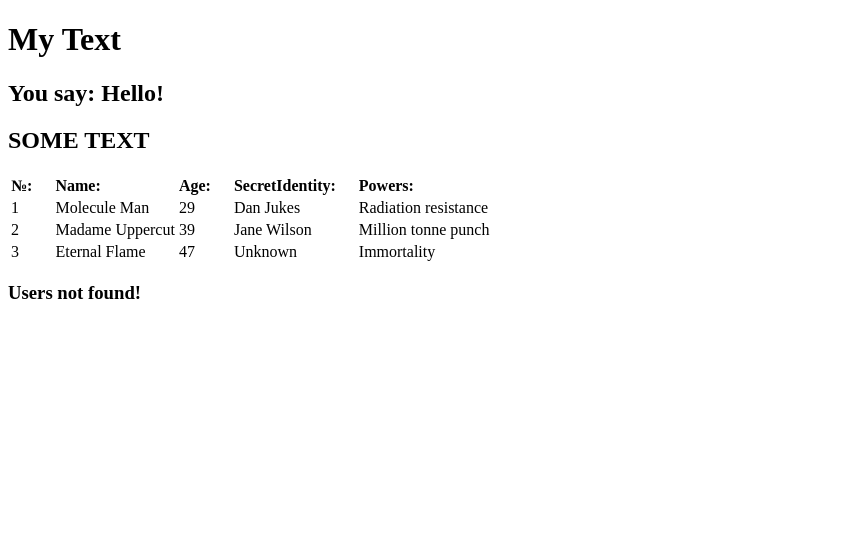
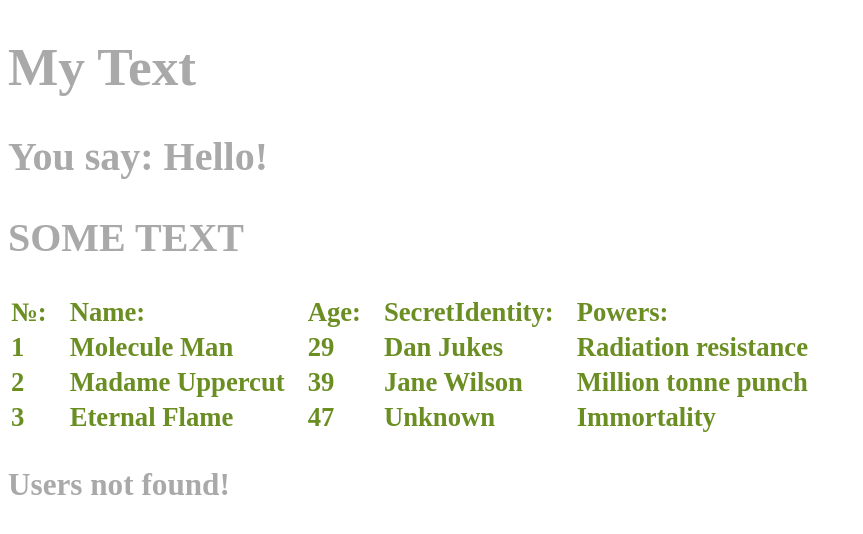
Before and after one commit to prom1r/test-task, a React app: page / in a window 1280 px wide. Shown: the top 534 px of the page, without its empty margins (0-863 px from the left). Built offline with nearby package versions, Linux system fonts and the light colour scheme.

Commit message:
use local styles with sass

```diff
--- a/package.json
+++ b/package.json
@@ -20,10 +20,15 @@
     "@wojtekmaj/enzyme-adapter-react-17": "^0.6.6",
     "babel-loader": "^8.2.3",
     "babel-plugin-transform-runtime": "^6.23.0",
+    "css-loader": "^6.7.1",
     "enzyme": "^3.11.0",
     "jest": "^27.5.1",
+    "node-sass": "^7.0.1",
     "path": "^0.12.7",
     "prettier": "2.5.1",
+    "sass": "^1.49.9",
+    "sass-loader": "^12.6.0",
+    "style-loader": "^3.3.1",
     "webpack": "^5.70.0",
     "webpack-cli": "^4.9.2",
     "webpack-dev-server": "^4.7.4"
--- a/src/App.jsx
+++ b/src/App.jsx
@@ -3,7 +3,7 @@ import { Text } from "../src/components/text/Text.jsx";
 import { phraseForComponent } from "./services/someText";
 import { Heroes } from "../src/components/heroes/Heroes.jsx";
 import { Users } from "Components/users/Users.jsx";
-
+import "./sass/base.scss";
 
 export const App = () => {
   return (
@@ -11,7 +11,7 @@ export const App = () => {
       <h2>{phraseForComponent("Hello!")}</h2>
       <Text />
       <Heroes />
-      <Users/>
+      <Users />
     </div>
   );
 };
--- a/src/components/TitleColumn.jsx
+++ b/src/components/TitleColumn.jsx
@@ -1,4 +1,5 @@
 import React from "react";
+import "../sass/table.scss";
 
 export const TitleColumn = ({ title }) => {
   const ucFirst = (str) => {
@@ -6,9 +7,5 @@ export const TitleColumn = ({ title }) => {
     return str[0].toUpperCase() + str.slice(1);
   };
 
-  return (
-    <td style={{ fontWeight: "bold", paddingRight: "20px" }}>
-      {ucFirst(title)}
-    </td>
-  );
+  return <td>{ucFirst(title)}</td>;
 };
--- /dev/null
+++ b/src/sass/base.scss
@@ -0,0 +1,4 @@
+body {
+  font-size: 20pt;
+  color: darkgrey;
+}
--- /dev/null
+++ b/src/sass/table.scss
@@ -0,0 +1,5 @@
+td {
+    color: olivedrab;
+    font-weight: bold;
+    padding-right: 20px;
+  }
--- a/webpack.config.js
+++ b/webpack.config.js
@@ -14,7 +14,27 @@ module.exports = {
         use: {
           loader: "babel-loader",
         },
-
+      },
+      {
+        test: /\.scss$/,
+        exclude: /node_modules/,
+        use: [
+          {
+            loader: "style-loader",
+          },
+          {
+            loader: "css-loader",
+            options: {
+              sourceMap: true,
+            },
+          },
+          {
+            loader: "sass-loader",
+            options: {
+              sourceMap: true,
+            },
+          },
+        ],
       },
     ],
   },
```
Also changed, not shown: 1 other file (tests, documents, lock files or other folders).
